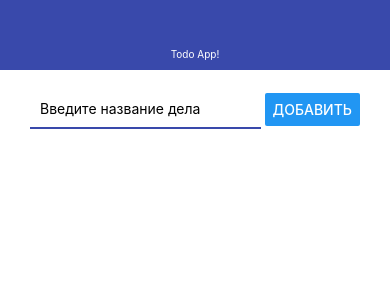
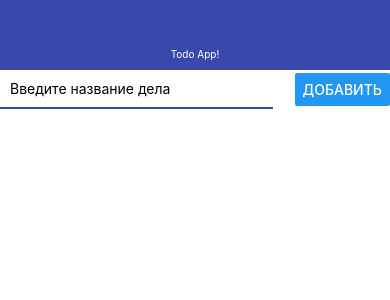
Before and after one commit to EvgenPrushk/ReactNative, a React Native app: screen / in a window 390 px wide. Shown: the top 300 px of the page. Built offline with nearby package versions, Linux system fonts and the light colour scheme.

Commit message:
feat: add MainTodo and TodoScreen

```diff
--- a/App.js
+++ b/App.js
@@ -1,11 +1,12 @@
 import React, { useState } from "react";
-import { StyleSheet, View, FlatList } from "react-native";
-import { Navbar } from "./src/Navbar";
-import { AddTodo } from "./src/AddTodo";
-import { Todo } from "./src/Todo";
+import { StyleSheet, View } from "react-native";
+import { Navbar } from "./src/components/Navbar";
+import { MainScreen } from "./src/screens/MainScreen";
+import { TodoScreen } from "./src/screens/TodoScreen";
 
 export default function App() {
   const [todos, setTodos] = useState([]);
+  const [todoId, setTodoId] = useState(null);
 
   const addTodo = (title) => {
     setTodos((prev) => [
@@ -23,18 +24,19 @@ export default function App() {
     setTodos((prev) => prev.filter((todo) => todo.id !== id));
   };
 
+  let content = (
+    <MainScreen todos={todos} addTodo={addTodo} removeTodo={removeTodo} />
+  );
+
+  if (todoId) {
+    content = <TodoScreen />;
+  }
+
   return (
     <View>
       <Navbar title="Todo App!" />
-      <View style={styles.container}>
-        <AddTodo onSubmit={addTodo} />
-
-        <FlatList
-          keyExtractor={(item) => item.id.toString()}
-          data={todos}
-          renderItem={({ item }) => <Todo todo={item} onRemove={removeTodo} />}
-        />
-      </View>
+      {content}
+      <View style={styles.container}></View>
     </View>
   );
 }
--- a/src/AddTodo.js
+++ /dev/null
@@ -1,48 +0,0 @@
-import React, { useState } from "react";
-import { View, TextInput, StyleSheet, Button, Alert } from "react-native";
-
-export const AddTodo = ({ onSubmit }) => {
-
-  const [value, setValue] = useState("");
-
-  const pressHandler = () => {
-    // checking for empty string
-    if (value.trim()) {
-      onSubmit(value);
-      setValue("");
-    } else {
-      Alert.alert("Названия дела не может быть пустым");
-    }
-  };
-
-  return (
-    <View style={styles.block}>
-      <TextInput
-        style={styles.input}
-        onChangeText={(text) => setValue(text)}
-        value={value}
-        placeholder="Введите название дела"
-        autoCorrect={false}
-        autoCapitalize="none"
-        keyboardType="numeric"
-      />
-      <Button title="Добавить" onPress={pressHandler} />
-    </View>
-  );
-};
-
-const styles = StyleSheet.create({
-  block: {
-    flexDirection: "row",
-    justifyContent: "space-between",
-    alignItems: "center",
-    marginBottom: 15,
-  },
-  input: {
-    width: "70%",
-    padding: 10,
-    borderStyle: "solid",
-    borderBottomWidth: 2,
-    borderBottomColor: "#3949ab",
-  },
-});
--- a/src/Navbar.js
+++ /dev/null
@@ -1,25 +0,0 @@
-import React from "react";
-import { View, Text, StyleSheet } from "react-native";
-export const Navbar = ({title}) => {
-
-  return (
-    <View style={styles.navbar}>
-      <Text style={styles.text}>{title}</Text>
-    </View>
-  );
-
-};
-
-const styles = StyleSheet.create({
-  navbar: {
-    height: 70,
-    alignItems: "center",
-    justifyContent: "flex-end",
-    backgroundColor: "#3949ab",
-    paddingBottom: 10,
-  },
-  text: {
-      color: "white",
-      fontSize: 10,
-  },
-});
--- a/src/Todo.js
+++ /dev/null
@@ -1,36 +0,0 @@
-import React from "react";
-import { StyleSheet, Text, View, TouchableOpacity } from "react-native";
-
-export const Todo = ({ todo, onRemove }) => {
-  // delete item
-  const longPressHandler = () => {
-    onRemove(todo.id);
-  };
-
-  return (
-    <TouchableOpacity
-      activeOpacity={0.5}
-      onPress={() => console.log("Pressed", todo.id)}
-      onLongPress={longPressHandler}
-      // firs param - context, second param  -todo.id
-      // onLongPress={onRemove.bind(todo.id)}
-
-    >
-      <View style={styles.todo}>
-        <Text>{todo.title}</Text>
-      </View>
-    </TouchableOpacity>
-  );
-};
-
-const styles = StyleSheet.create({
-  todo: {
-    flexDirection: "row",
-    alignItems: "center",
-    padding: 15,
-    borderWidth: 1,
-    borderColor: "#eee",
-    borderRadius: 5,
-    marginBottom: 10,
-  },
-});
--- /dev/null
+++ b/src/components/AddTodo.js
@@ -0,0 +1,48 @@
+import React, { useState } from "react";
+import { View, TextInput, StyleSheet, Button, Alert } from "react-native";
+
+export const AddTodo = ({ onSubmit }) => {
+
+  const [value, setValue] = useState("");
+
+  const pressHandler = () => {
+    // checking for empty string
+    if (value.trim()) {
+      onSubmit(value);
+      setValue("");
+    } else {
+      Alert.alert("Названия дела не может быть пустым");
+    }
+  };
+
+  return (
+    <View style={styles.block}>
+      <TextInput
+        style={styles.input}
+        onChangeText={(text) => setValue(text)}
+        value={value}
+        placeholder="Введите название дела"
+        autoCorrect={false}
+        autoCapitalize="none"
+        keyboardType="numeric"
+      />
+      <Button title="Добавить" onPress={pressHandler} />
+    </View>
+  );
+};
+
+const styles = StyleSheet.create({
+  block: {
+    flexDirection: "row",
+    justifyContent: "space-between",
+    alignItems: "center",
+    marginBottom: 15,
+  },
+  input: {
+    width: "70%",
+    padding: 10,
+    borderStyle: "solid",
+    borderBottomWidth: 2,
+    borderBottomColor: "#3949ab",
+  },
+});
--- /dev/null
+++ b/src/components/Navbar.js
@@ -0,0 +1,25 @@
+import React from "react";
+import { View, Text, StyleSheet } from "react-native";
+export const Navbar = ({title}) => {
+
+  return (
+    <View style={styles.navbar}>
+      <Text style={styles.text}>{title}</Text>
+    </View>
+  );
+
+};
+
+const styles = StyleSheet.create({
+  navbar: {
+    height: 70,
+    alignItems: "center",
+    justifyContent: "flex-end",
+    backgroundColor: "#3949ab",
+    paddingBottom: 10,
+  },
+  text: {
+      color: "white",
+      fontSize: 10,
+  },
+});
--- /dev/null
+++ b/src/components/Todo.js
@@ -0,0 +1,36 @@
+import React from "react";
+import { StyleSheet, Text, View, TouchableOpacity } from "react-native";
+
+export const Todo = ({ todo, onRemove }) => {
+  // delete item
+  const longPressHandler = () => {
+    onRemove(todo.id);
+  };
+
+  return (
+    <TouchableOpacity
+      activeOpacity={0.5}
+      onPress={() => console.log("Pressed", todo.id)}
+      onLongPress={longPressHandler}
+      // firs param - context, second param  -todo.id
+      // onLongPress={onRemove.bind(todo.id)}
+
+    >
+      <View style={styles.todo}>
+        <Text>{todo.title}</Text>
+      </View>
+    </TouchableOpacity>
+  );
+};
+
+const styles = StyleSheet.create({
+  todo: {
+    flexDirection: "row",
+    alignItems: "center",
+    padding: 15,
+    borderWidth: 1,
+    borderColor: "#eee",
+    borderRadius: 5,
+    marginBottom: 10,
+  },
+});
--- /dev/null
+++ b/src/screens/MainScreen.js
@@ -0,0 +1,20 @@
+import React from "react";
+import { View, StyleSheet, FlatList } from "react-native";
+import { AddTodo } from "../components/AddTodo";
+import { Todo } from "../components/Todo";
+
+export const MainScreen = (addTodo, todos, removeTodo) => {
+  return (
+    <View>
+      <AddTodo onSubmit={{ addTodo }} />
+
+      <FlatList
+        keyExtractor={(item) => item.id.toString()}
+        data={todos}
+        renderItem={({ item }) => <Todo todo={item} onRemove={removeTodo} />}
+      />
+    </View>
+  );
+};
+
+const styles = StyleSheet.create({});
--- /dev/null
+++ b/src/screens/TodoScreen.js
@@ -0,0 +1,12 @@
+import React from "react";
+import { View, StyleSheet, Text } from "react-native";
+
+export const TodoScreen = (props) => {
+  return (
+    <View>
+      <Text>TodoScreen</Text>
+    </View>
+  );
+};
+
+const styles = StyleSheet.create({});
```
